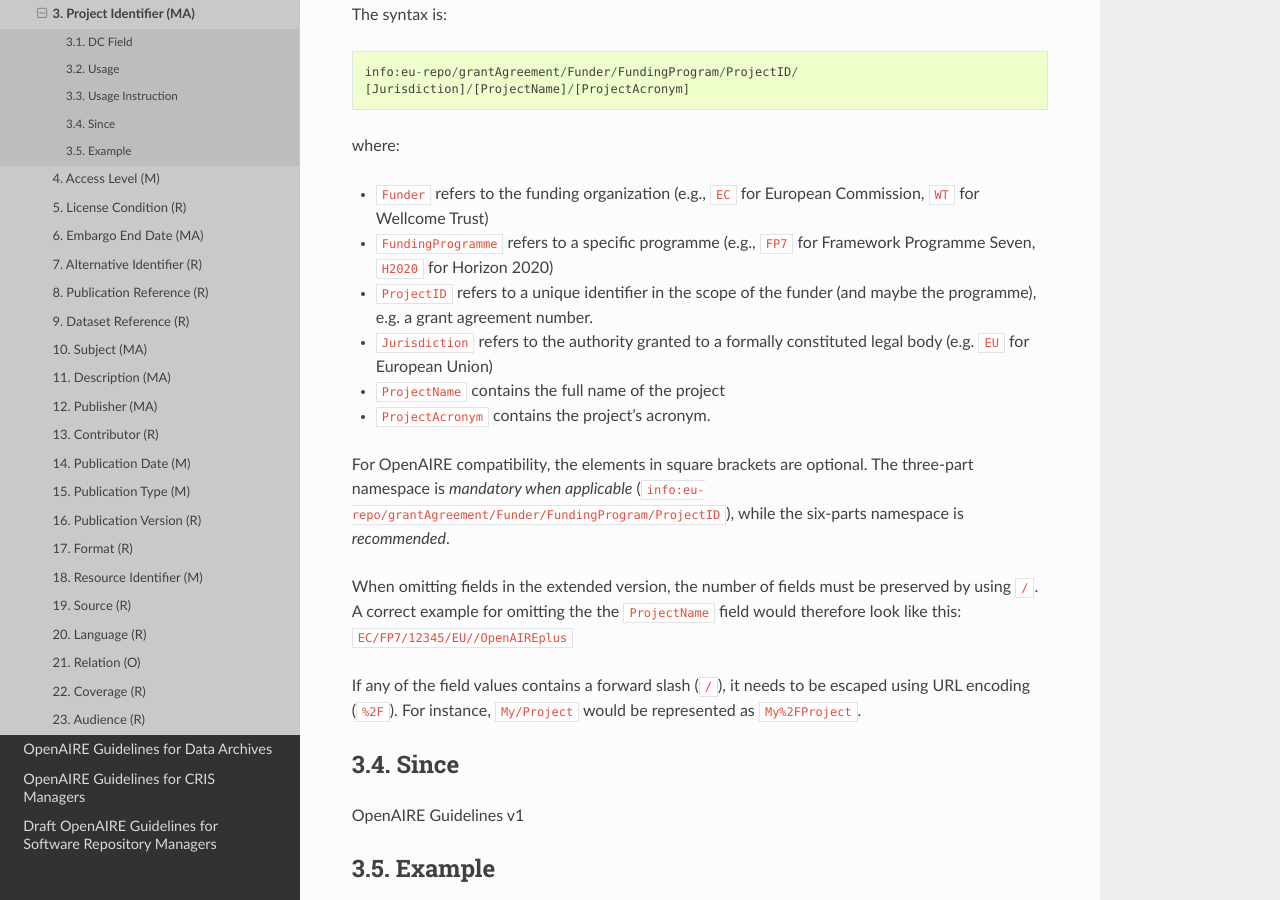
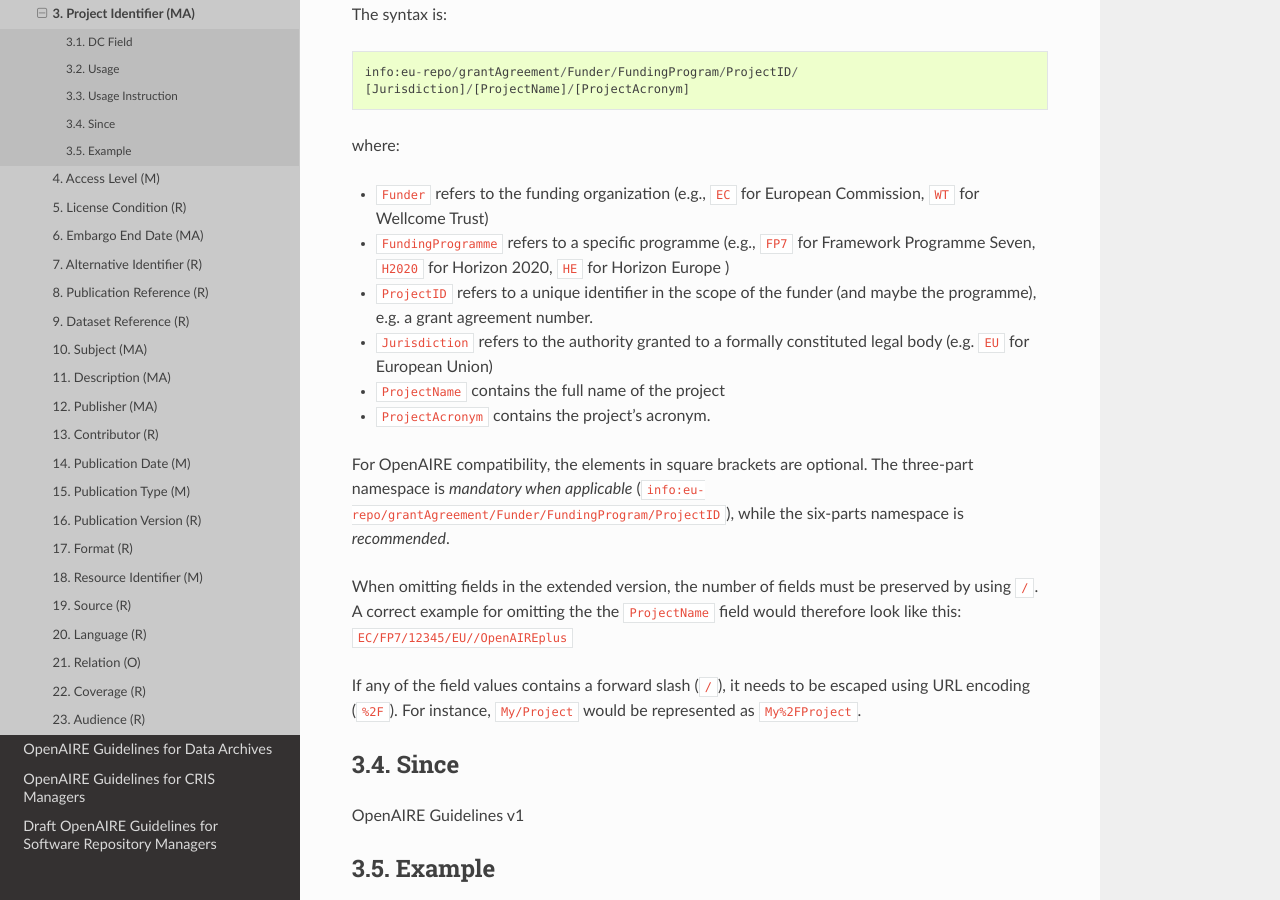
Before and after one commit to openaire/guidelines, a Sphinx documentation site: the page built from docs/literature/field_projectid.rst, in a window 1280 px wide and 900 px high, scrolled down 542 px. Built offline with Sphinx 7.4.7 and the Read the Docs theme 2.0.0, drawn with Linux system fonts in a browser that asks for light colours.

Commit message:
additionally add HE to projectid.rst

```diff
--- a/docs/common/projectid.rst
+++ b/docs/common/projectid.rst
@@ -8,7 +8,7 @@ The syntax is::
 where:
 
 * ``Funder`` refers to the funding organization (e.g., ``EC`` for European Commission, ``WT`` for Wellcome Trust)
-* ``FundingProgramme`` refers to a specific programme (e.g., ``FP7`` for Framework Programme Seven, ``H2020`` for Horizon 2020)
+* ``FundingProgramme`` refers to a specific programme (e.g., ``FP7`` for Framework Programme Seven, ``H2020`` for Horizon 2020, ``HE`` for Horizon Europe )
 * ``ProjectID`` refers to a unique identifier in the scope of the funder (and maybe the programme), e.g. a grant agreement number.
 * ``Jurisdiction`` refers to the authority granted to a formally constituted legal body (e.g. ``EU`` for European Union)
 * ``ProjectName`` contains the full name of the project
```
